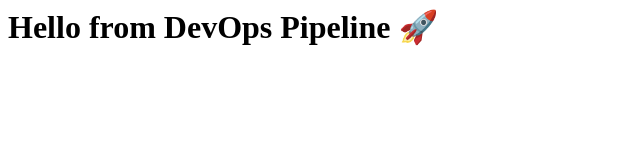
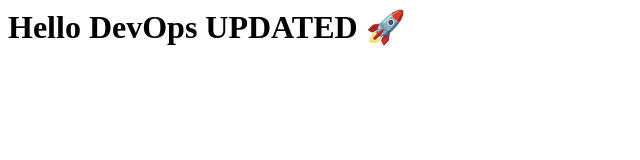
Before and after one commit to sainarendar0226/my-devops-app, a plain HTML site: page index.html in a window 1280 px wide. Shown: the whole page, without its empty margins (0-640 px from the left). Drawn offline with Linux system fonts and the light colour scheme.

Commit message:
Update index.html

```diff
--- a/index.html
+++ b/index.html
@@ -1 +1 @@
-<h1>Hello from DevOps Pipeline 🚀</h1>
+<h1>Hello DevOps UPDATED 🚀</h1>
```
